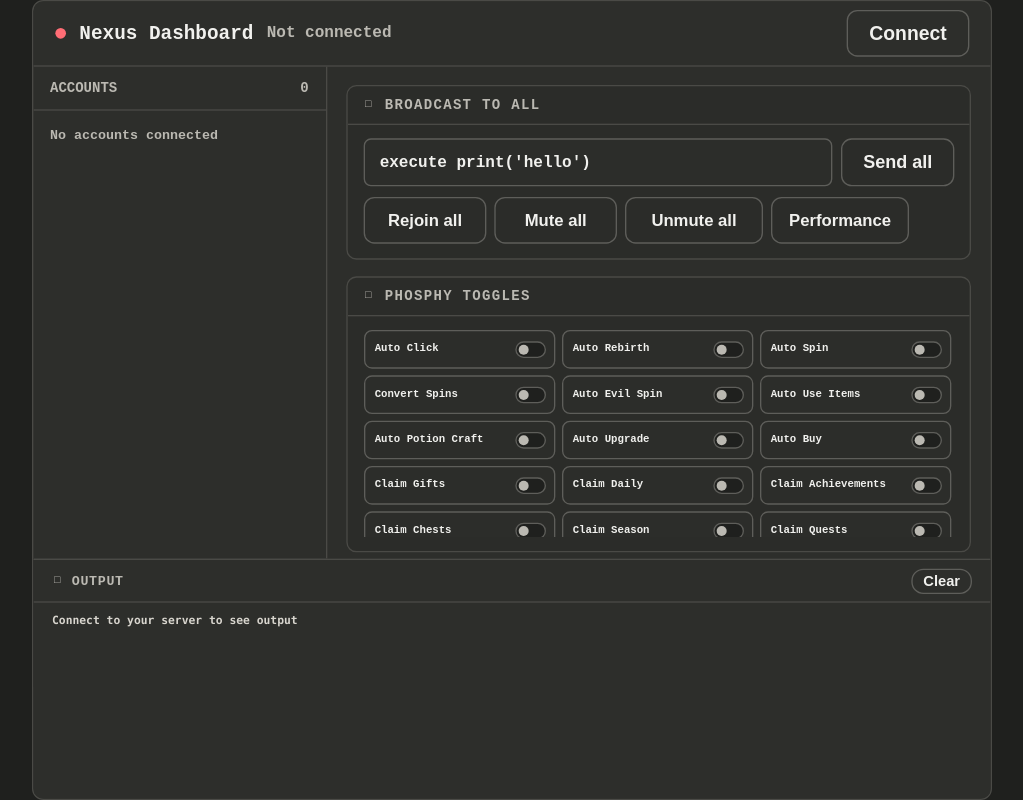
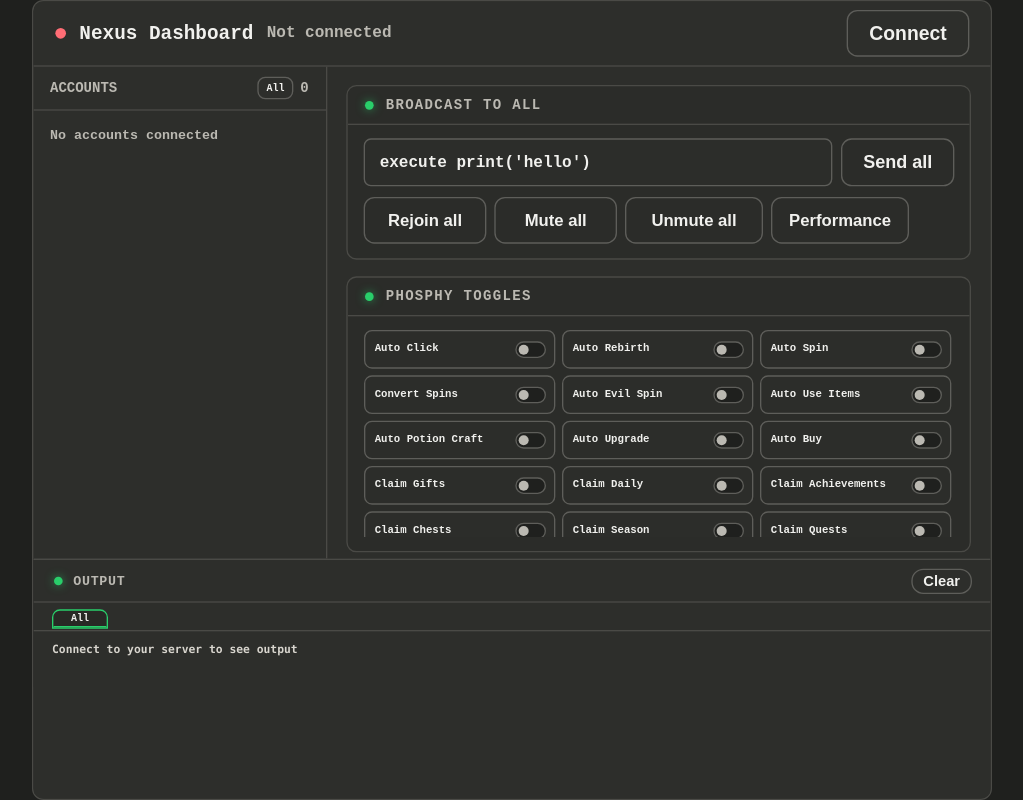
Before and after one commit to Beonneon/Phosphy, a website: page nexus-control/index.html in a window 1280 px wide. Shown: the whole page, without its empty margins (128-1151 px from the left). Drawn offline with Linux system fonts and the light colour scheme.

Commit message:
Improve Nexus dashboard account controls

```diff
--- a/nexus-control/index.html
+++ b/nexus-control/index.html
@@ -17,6 +17,14 @@
     }
 
     * { box-sizing: border-box; }
+    *::-webkit-scrollbar { width: 10px; height: 10px; }
+    *::-webkit-scrollbar-track { background: #242522; border-radius: 999px; }
+    *::-webkit-scrollbar-thumb {
+      background: #5d6259;
+      border: 2px solid #242522;
+      border-radius: 999px;
+    }
+    *::-webkit-scrollbar-thumb:hover { background: var(--green); }
     html, body {
       margin: 0;
       min-height: 100%;
@@ -109,7 +117,8 @@
     .accounts-head {
       height: 66px;
       display: grid;
-      grid-template-columns: 1fr auto;
+      grid-template-columns: 1fr auto auto;
+      gap: 10px;
       align-items: center;
       padding: 0 26px 0 25px;
       border-bottom: 2px solid var(--line);
@@ -119,6 +128,20 @@
       letter-spacing: 0;
     }
 
+    .mini-action {
+      height: 34px;
+      min-width: 54px;
+      padding: 0 10px;
+      border: 2px solid var(--line-strong);
+      border-radius: 12px;
+      background: transparent;
+      color: var(--text);
+      cursor: pointer;
+      font-size: 15px;
+      font-weight: 700;
+    }
+    .mini-action:hover { background: #383936; }
+
     .accounts-list {
       height: calc(100% - 66px);
       overflow: auto;
@@ -127,7 +150,7 @@
     .account {
       height: 62px;
       display: grid;
-      grid-template-columns: 29px 1fr auto;
+      grid-template-columns: 29px 1fr;
       align-items: center;
       padding: 0 24px 0 25px;
       border: 0;
@@ -153,13 +176,6 @@
       text-overflow: ellipsis;
       white-space: nowrap;
     }
-    .account-time {
-      color: var(--muted);
-      font-family: Arial, Helvetica, sans-serif;
-      font-size: 18px;
-      font-weight: 700;
-    }
-
     .connection-panel {
       position: absolute;
       left: 0;
@@ -206,9 +222,14 @@
     }
 
     .box-glyph {
-      font-size: 16px;
-      line-height: 1;
-      transform: translateY(-1px);
+      width: 13px;
+      height: 13px;
+      border-radius: 50%;
+      background: var(--green);
+      box-shadow: 0 0 14px rgba(41, 206, 106, .65);
+      color: transparent;
+      overflow: hidden;
+      flex: 0 0 auto;
     }
 
     .card-body { padding: 20px 23px 22px 24px; }
@@ -415,16 +436,57 @@
       cursor: pointer;
     }
 
+    .terminal-tabs {
+      height: 43px;
+      display: flex;
+      align-items: center;
+      gap: 8px;
+      padding: 7px 28px 0 28px;
+      border-bottom: 2px solid var(--line);
+      overflow-x: auto;
+      overflow-y: hidden;
+    }
+
+    .terminal-tab {
+      flex: 0 0 auto;
+      height: 29px;
+      min-width: 84px;
+      max-width: 230px;
+      padding: 0 12px;
+      border: 2px solid var(--line-strong);
+      border-radius: 12px 12px 0 0;
+      background: #282925;
+      color: var(--muted);
+      cursor: pointer;
+      font-size: 15px;
+      font-weight: 700;
+      overflow: hidden;
+      text-overflow: ellipsis;
+      white-space: nowrap;
+    }
+
+    .terminal-tab.active {
+      color: var(--text);
+      border-color: var(--green);
+      box-shadow: inset 0 -2px 0 var(--green);
+    }
+
     .log {
-      height: 296px;
+      height: 253px;
       padding: 16px 28px;
       overflow: auto;
+      white-space: pre;
       color: #d8d5ce;
       font-family: Consolas, "Courier New", monospace;
       font-size: 17px;
       font-weight: 700;
     }
-    .log-line { margin-bottom: 7px; }
+    .log-line {
+      display: block;
+      width: max-content;
+      min-width: 100%;
+      margin-bottom: 7px;
+    }
     .log-line b { color: var(--green); }
 
     @media (prefers-reduced-motion: no-preference) {
@@ -445,6 +507,7 @@
       <aside class="sidebar">
         <div class="accounts-head">
           <span>ACCOUNTS</span>
+          <button class="mini-action" id="selectAllTopBtn">All</button>
           <span id="accountCount">0</span>
         </div>
         <div class="accounts-list" id="accounts"></div>
@@ -456,6 +519,8 @@
         <input class="form-input small" id="adminKey" type="password" placeholder="change-me">
         <div style="height:10px"></div>
         <button class="btn small-btn" id="selectAllBtn">Select all</button>
+        <div style="height:10px"></div>
+        <div style="color:var(--muted);font-size:15px;font-weight:700" id="selectedHint">Selected: all</div>
       </section>
 
       <main class="main">
@@ -507,6 +572,7 @@
           <span>OUTPUT</span>
           <button class="clear" id="clearLogBtn">Clear</button>
         </div>
+        <div class="terminal-tabs" id="terminalTabs"></div>
         <div class="log" id="log">Connect to your server to see output</div>
       </section>
     </div>
@@ -514,7 +580,7 @@
 
   <script>
     const stage = document.getElementById("stage");
-    const state = { ws: null, accounts: [], selected: new Set(), logs: [] };
+    const state = { ws: null, accounts: [], selected: new Set(), logs: [], terminal: "all" };
 
     const toggles = [
       ["ToggleAC", "Auto Click"], ["ToggleAutoRebirth", "Auto Rebirth"], ["ToggleAutoSpin", "Auto Spin"],
@@ -579,14 +645,29 @@
       renderLogs();
     }
     function renderLogs() {
-      if (!state.logs.length) {
+      const visibleLogs = state.terminal === "all"
+        ? state.logs
+        : state.logs.filter(line => line.source === state.terminal);
+      if (!visibleLogs.length) {
         q("log").textContent = "Connect to your server to see output";
         return;
       }
-        q("log").innerHTML = state.logs.slice(-120).map(line => {
+      q("log").innerHTML = visibleLogs.slice(-120).map(line => {
         const t = new Date(line.time).toLocaleTimeString();
         return `<div class="log-line"><span style="color:#999690">${t}</span> <b>${escapeHtml(line.source)}</b> ${escapeHtml(line.content)}</div>`;
       }).join("");
+    }
+    function renderTerminalTabs() {
+      const sources = ["all", ...state.accounts.map(acc => acc.name)];
+      if (!sources.includes(state.terminal)) state.terminal = "all";
+      q("terminalTabs").innerHTML = sources.map(source => {
+        const label = source === "all" ? "All" : source;
+        return `<button class="terminal-tab ${state.terminal === source ? "active" : ""}" data-terminal="${escapeHtml(source)}">${escapeHtml(label)}</button>`;
+      }).join("");
+    }
+    function updateSelectedHint() {
+      const count = state.selected.size;
+      q("selectedHint").textContent = count ? `Selected: ${count}` : "Selected: all";
     }
     function setConnected(ok) {
       q("onlineDot").classList.toggle("connected", ok);
@@ -594,18 +675,25 @@
       q("connectBtn").textContent = ok ? "Disconnect" : "Connect";
     }
     function renderAccounts() {
-      q("accountCount").textContent = state.accounts.length;
+      const liveNames = new Set(state.accounts.map(acc => acc.name));
+      for (const name of Array.from(state.selected)) {
+        if (!liveNames.has(name)) state.selected.delete(name);
+      }
+      q("accountCount").textContent = state.selected.size ? `${state.selected.size}/${state.accounts.length}` : state.accounts.length;
       if (!state.accounts.length) {
         q("accounts").innerHTML = `<div style="padding:25px;color:var(--muted);font-size:20px;font-weight:700">No accounts connected</div>`;
+        renderTerminalTabs();
+        updateSelectedHint();
         renderControls();
         return;
       }
       q("accounts").innerHTML = state.accounts.map(acc => {
-        const age = Math.max(0, Math.floor((Date.now() - acc.lastPing) / 1000));
         return `<button class="account ${state.selected.has(acc.name) ? "selected" : ""}" data-account="${escapeHtml(acc.name)}">
-          <span class="mini-dot"></span><span class="account-name">${escapeHtml(acc.name)}</span><span class="account-time">${age}s</span>
+          <span class="mini-dot"></span><span class="account-name">${escapeHtml(acc.name)}</span>
         </button>`;
       }).join("");
+      renderTerminalTabs();
+      updateSelectedHint();
       renderControls();
     }
     function renderControls() {
@@ -678,6 +766,12 @@
       }
       const command = event.target.closest("[data-command]");
       if (command) send({ type: "command", targets: targets(), command: command.dataset.command });
+      const terminal = event.target.closest("[data-terminal]");
+      if (terminal) {
+        state.terminal = terminal.dataset.terminal;
+        renderTerminalTabs();
+        renderLogs();
+      }
       const toggle = event.target.closest("[data-toggle]");
       if (toggle) {
         const value = toggle.dataset.value !== "true";
@@ -696,6 +790,7 @@
       else state.accounts.forEach(a => state.selected.add(a.name));
       renderAccounts();
     };
+    q("selectAllTopBtn").onclick = q("selectAllBtn").onclick;
     q("sendRawBtn").onclick = () => send({ type: "command", targets: "all", command: q("rawCommand").value });
     q("runTargetBtn").onclick = () => send({ type: "script", targets: targets(), script: q("scriptBox").value });
     q("runAllBtn").onclick = () => send({ type: "script", targets: "all", script: q("scriptBox").value });
@@ -711,6 +806,7 @@
     setInterval(renderAccounts, 2000);
     fitStage();
     renderAccounts();
+    renderTerminalTabs();
     renderLogs();
   </script>
 </body>
```
Also changed, not shown: nexus-control/relay-server.js (+11 -0 lines), 1 other file.
